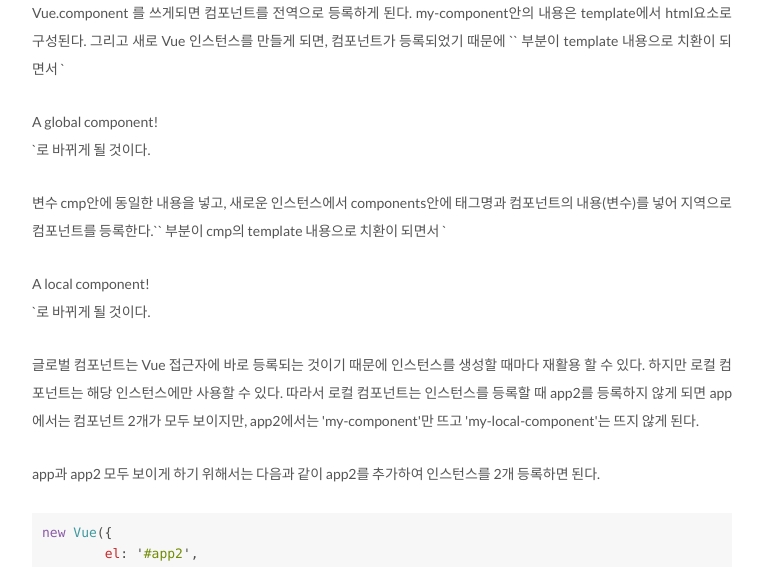
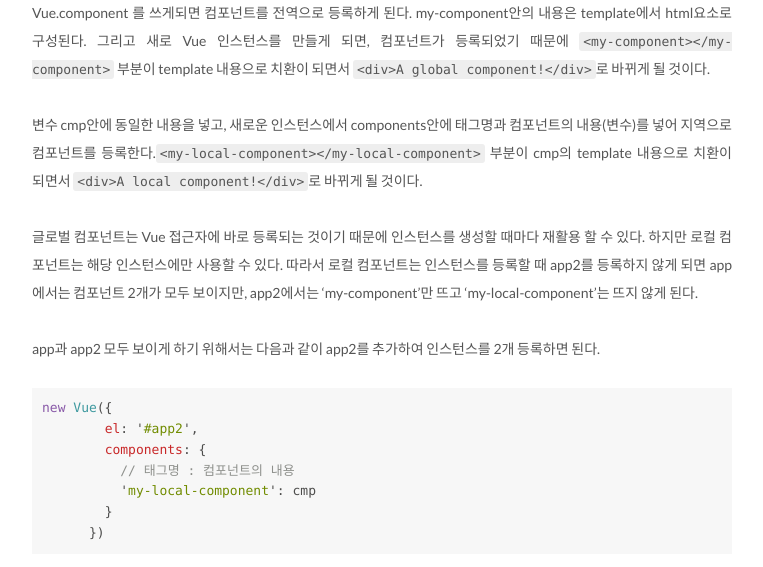
Before and after one commit to groovypark/groovypark.github.io, a Jekyll site: the page built from _posts/2017-11-06-Vue-Components.md, in a window 1280 px wide. Shown: the part 2034-2601 px from the top of the page, without its empty margins (258-1021 px from the left). Built offline with Jekyll 4.4.1, drawn with Linux system fonts in a browser that asks for light colours.

Commit message:
br태그 추가

````diff
--- a/_posts/2017-11-06-Vue-Components.md
+++ b/_posts/2017-11-06-Vue-Components.md
@@ -44,11 +44,12 @@ tags: Vue Frontend
 
 <script src="https://gist.github.com/groovypark/b642e5dc8c17d85e660baea34627eccb.js"></script>
 
-<p>Vue.component 를 쓰게되면 컴포넌트를 전역으로 등록하게 된다. my-component안의 내용은 template에서 html요소로 구성된다. 그리고 새로 Vue 인스턴스를 만들게 되면, 컴포넌트가 등록되었기 때문에 `<my-component></my-component>` 부분이 template 내용으로 치환이 되면서 `<div>A global component!</div>`로 바뀌게 될 것이다.</p>
-
-<p>변수 cmp안에 동일한 내용을 넣고, 새로운 인스턴스에서 components안에 태그명과 컴포넌트의 내용(변수)를 넣어 지역으로 컴포넌트를 등록한다.`<my-local-component></my-local-component>` 부분이 cmp의 template 내용으로 치환이 되면서 `<div>A local component!</div>`로 바뀌게 될 것이다.</p>
-
-<p>글로벌 컴포넌트는 Vue 접근자에 바로 등록되는 것이기 때문에 인스턴스를 생성할 때마다 재활용 할 수 있다. 하지만 로컬 컴포넌트는 해당 인스턴스에만 사용할 수 있다. 따라서 로컬 컴포넌트는 인스턴스를 등록할 때 app2를 등록하지 않게 되면 app에서는 컴포넌트 2개가 모두 보이지만, app2에서는 'my-component'만 뜨고 'my-local-component'는 뜨지 않게 된다.</p>
+Vue.component 를 쓰게되면 컴포넌트를 전역으로 등록하게 된다. my-component안의 내용은 template에서 html요소로 구성된다. 그리고 새로 Vue 인스턴스를 만들게 되면, 컴포넌트가 등록되었기 때문에 `<my-component></my-component>` 부분이 template 내용으로 치환이 되면서 `<div>A global component!</div>`로 바뀌게 될 것이다.<br/>
+<br/>
+변수 cmp안에 동일한 내용을 넣고, 새로운 인스턴스에서 components안에 태그명과 컴포넌트의 내용(변수)를 넣어 지역으로 컴포넌트를 등록한다.`<my-local-component></my-local-component>` 부분이 cmp의 template 내용으로 치환이 되면서 `<div>A local component!</div>`로 바뀌게 될 것이다.<br/>
+<br/>
+글로벌 컴포넌트는 Vue 접근자에 바로 등록되는 것이기 때문에 인스턴스를 생성할 때마다 재활용 할 수 있다. 하지만 로컬 컴포넌트는 해당 인스턴스에만 사용할 수 있다. 따라서 로컬 컴포넌트는 인스턴스를 등록할 때 app2를 등록하지 않게 되면 app에서는 컴포넌트 2개가 모두 보이지만, app2에서는 'my-component'만 뜨고 'my-local-component'는 뜨지 않게 된다.<br/>
+<br/>
 app과 app2 모두 보이게 하기 위해서는 다음과 같이 app2를 추가하여 인스턴스를 2개 등록하면 된다.
 
 ```javascript
````
